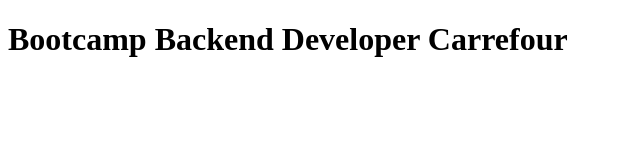
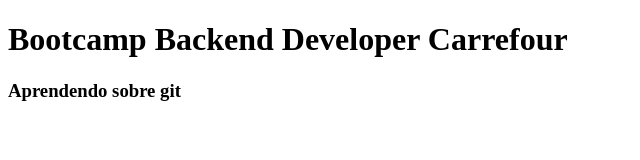
Before and after one commit to dielleluis/curso_git, a plain HTML site: page index.html in a window 1280 px wide. Shown: the whole page, without its empty margins (0-640 px from the left). Drawn offline with Linux system fonts and the light colour scheme.

Commit message:
Adding h3

```diff
--- a/index.html
+++ b/index.html
@@ -7,5 +7,6 @@
 </head>
 <body>
     <h1>Bootcamp Backend Developer Carrefour</h1>
+    <h3>Aprendendo sobre git</h3>
 </body>
 </html>
```
